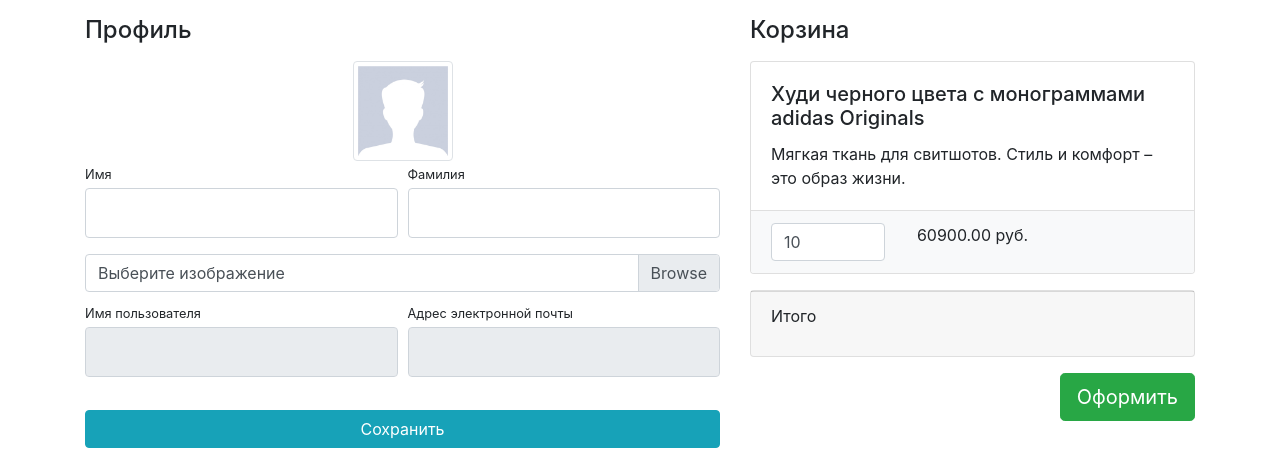
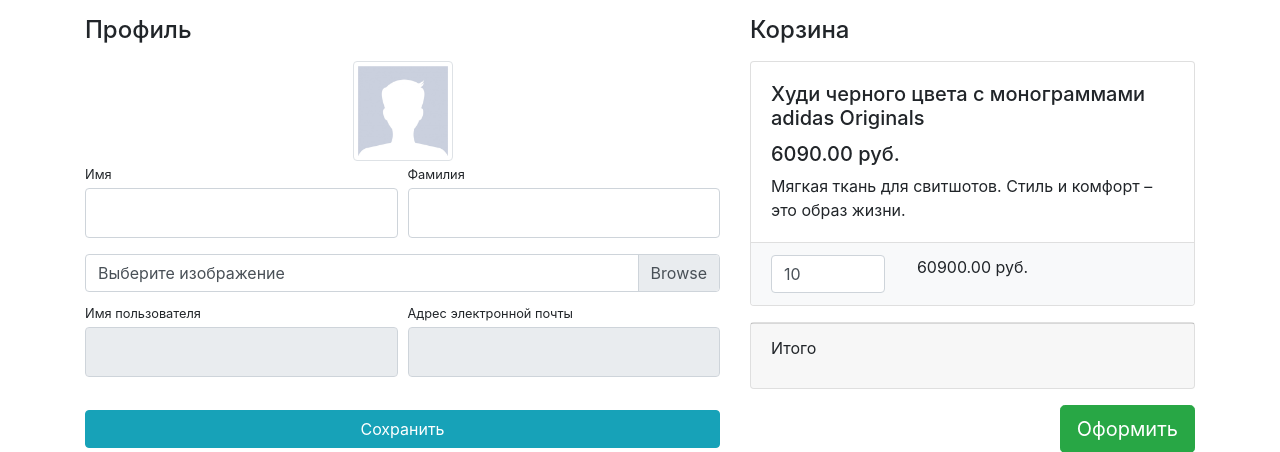
Before and after one commit to LtBread/cloneshop, a Django app: template users/templates/users/profile.html in a window 1280 px wide. Shown: the part 56-508 px from the top of the page. Run offline with Django 3.2, Linux system fonts and the light colour scheme; data comes from the database, SQL or seed files in the repository; tables that the repository leaves empty hold one stand-in row (values such as "Sample post"); the template is opened without the code that fills it: values that come from a table or form of the project are taken from there, most other values are stand-ins (such as "Sample title", 1, 10 or a date in 2020); some libraries are stand-ins or nearby versions.

Commit message:
added displaying price for products in basket

```diff
--- a/baskets/templates/baskets/baskets.html
+++ b/baskets/templates/baskets/baskets.html
@@ -6,6 +6,7 @@
         <div class="card mb-3">
             <div class="card-body">
                 <h5 class="card-title">{{ basket.product.name }}</h5>
+                 <h5>{{ basket.product.price }} руб.</h5>
                 <p class="card-text">{{ basket.product.description }}</p>
             </div>
             <ul class="list-group list-group-flush">
```
